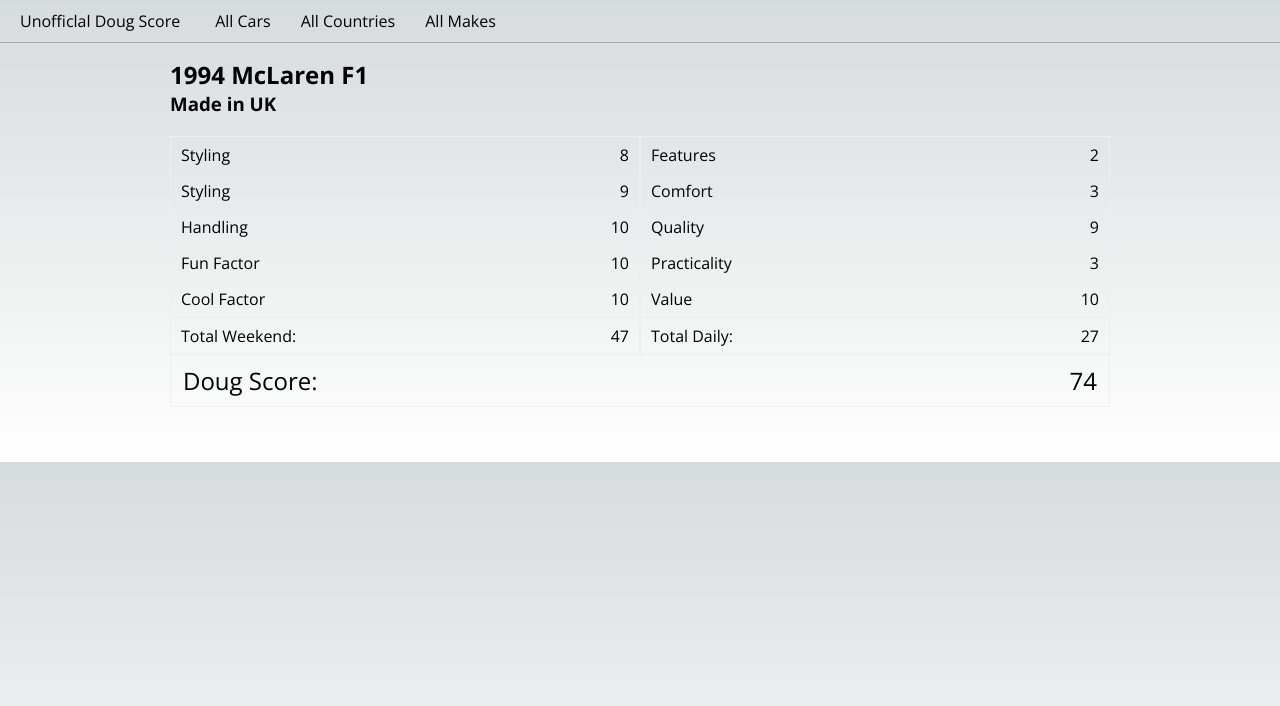
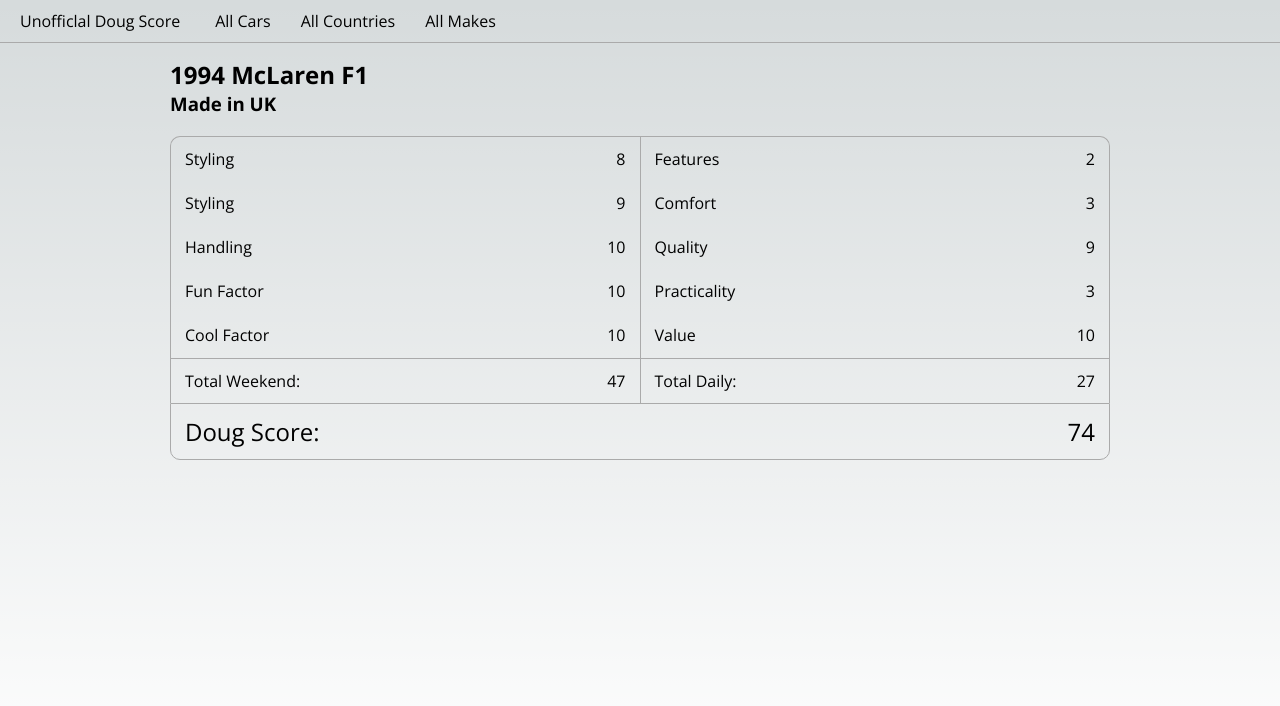
Before and after one commit to nbwoodward/dougscore, a Next.js app: page /1994/mclaren/f1 in a window 1280 px wide. Shown: the top 706 px of the page. Built offline with nearby package versions, Linux system fonts and the light colour scheme.

Commit message:
don't mess with tables. color scheme always light

```diff
--- a/components/car.tsx
+++ b/components/car.tsx
@@ -12,65 +12,65 @@
       </h2>
       <h3>Made in {car.vc}</h3>
       <div id="carData">
-        <table id="weekend">
-          <tr id="styling">
-            <td className="label">Styling</td>
-            <td className="value">{car.s}</td>{" "}
-          </tr>
-          <tr id="acceleration">
-            <td className="label">Styling</td>
-            <td className="value">{car.a}</td>
-          </tr>
-          <tr id="handling">
-            <td className="label">Handling</td>
-            <td className="value">{car.h}</td>
-          </tr>
-          <tr id="funfactor">
-            <td className="label">Fun Factor</td>
-            <td className="value">{car.ff}</td>
-          </tr>
-          <tr id="coolfactor">
-            <td className="label">Cool Factor</td>
-            <td className="value">{car.cf}</td>
-          </tr>
-          <tr id="totalWeekend">
-            <td className="label">Total Weekend:</td>
-            <td className="value">{car.tw}</td>
-          </tr>
-        </table>
-        <table id="daily">
-          <tr id="features">
-            <td className="label">Features</td>
-            <td className="value">{car.f}</td>
-          </tr>
-          <tr id="comfort">
-            <td className="label">Comfort</td>
-            <td className="value">{car.c}</td>
-          </tr>
-          <tr id="quality">
-            <td className="label">Quality</td>
-            <td className="value">{car.q}</td>
-          </tr>
-          <tr id="practicality">
-            <td className="label">Practicality</td>
-            <td className="value">{car.p}</td>
-          </tr>
-          <tr id="value">
-            <td className="label">Value</td>
-            <td className="value">{car.v}</td>
-          </tr>
-          <tr id="totalDaily">
-            <td className="label">Total Daily:</td>
-            <td className="value">{car.td}</td>
-          </tr>
-        </table>
+        <div className="table" id="weekend">
+          <div className="tableRow" id="styling">
+            <div className="label">Styling</div>
+            <div className="value">{car.s}</div>{" "}
+          </div>
+          <div className="tableRow" id="acceleration">
+            <div className="label">Styling</div>
+            <div className="value">{car.a}</div>
+          </div>
+          <div className="tableRow" id="handling">
+            <div className="label">Handling</div>
+            <div className="value">{car.h}</div>
+          </div>
+          <div className="tableRow" id="funfactor">
+            <div className="label">Fun Factor</div>
+            <div className="value">{car.ff}</div>
+          </div>
+          <div className="tableRow" id="coolfactor">
+            <div className="label">Cool Factor</div>
+            <div className="value">{car.cf}</div>
+          </div>
+          <div className="tableRow" id="totalWeekend">
+            <div className="label">Total Weekend:</div>
+            <div className="value">{car.tw}</div>
+          </div>
+        </div>
+        <div className="table" id="daily">
+          <div className="tableRow" id="features">
+            <div className="label">Features</div>
+            <div className="value">{car.f}</div>
+          </div>
+          <div className="tableRow" id="comfort">
+            <div className="label">Comfort</div>
+            <div className="value">{car.c}</div>
+          </div>
+          <div className="tableRow" id="quality">
+            <div className="label">Quality</div>
+            <div className="value">{car.q}</div>
+          </div>
+          <div className="tableRow" id="practicality">
+            <div className="label">Practicality</div>
+            <div className="value">{car.p}</div>
+          </div>
+          <div className="tableRow" id="value">
+            <div className="label">Value</div>
+            <div className="value">{car.v}</div>
+          </div>
+          <div className="tableRow" id="totalDaily">
+            <div className="label">Total Daily:</div>
+            <div className="value">{car.td}</div>
+          </div>
+        </div>
       </div>
-      <table id="dougScore">
-        <tr>
-          <td className="label">Doug Score:</td>
-          <td className="value">{car.ds}</td>
-        </tr>
-      </table>
+      <div className="table" id="dougScore">
+        <div className="tableRow">
+          <div className="label">Doug Score:</div>
+          <div className="value">{car.ds}</div>
+        </div>
+      </div>
     </div>
   );
 }
--- a/styles/globals.css
+++ b/styles/globals.css
@@ -40,39 +40,6 @@
   --card-border-rgb: 131, 134, 135;
 }
 
-@media (prefers-color-scheme: dark) {
-  :root {
-    --foreground-rgb: 255, 255, 255;
-    --background-start-rgb: 0, 0, 0;
-    --background-end-rgb: 0, 0, 0;
-
-    --primary-glow: radial-gradient(rgba(1, 65, 255, 0.4), rgba(1, 65, 255, 0));
-    --secondary-glow: linear-gradient(
-      to bottom right,
-      rgba(1, 65, 255, 0),
-      rgba(1, 65, 255, 0),
-      rgba(1, 65, 255, 0.3)
-    );
-
-    --tile-start-rgb: 2, 13, 46;
-    --tile-end-rgb: 2, 5, 19;
-    --tile-border: conic-gradient(
-      #ffffff80,
-      #ffffff40,
-      #ffffff30,
-      #ffffff20,
-      #ffffff10,
-      #ffffff10,
-      #ffffff80
-    );
-
-    --callout-rgb: 20, 20, 20;
-    --callout-border-rgb: 108, 108, 108;
-    --card-rgb: 100, 100, 100;
-    --card-border-rgb: 200, 200, 200;
-  }
-}
-
 * {
   box-sizing: border-box;
   padding: 0;
@@ -83,6 +50,7 @@
 body {
   max-width: 100vw;
   overflow-x: hidden;
+  min-height: 100vh;
 }
 
 body {
@@ -124,6 +92,12 @@
   display: none;
 }
 
+#mobileMenu .menuItem a {
+  display:block;
+  padding:5px 10px;
+  border-bottom:1px solid #aaa;
+}
+
 #bodyContainer {
   max-width:1000px;
   padding:0px 30px 40px 30px;
@@ -140,39 +114,62 @@
   width:100%;
   margin-top:20px;
 }
-#carData table {
+#carData .table {
   flex:1;
-  border: 1px solid #eee;
+  border: 1px solid #aaa;
   border-bottom:0;
   border-collapse: collapse;
 }
 
-#carData table tr{
-  padding:10px;
+.table .tableRow{
+  display:flex;
+  padding:4px;
+  justify-content: space-between;
 }
 
-td.value {
+.tableRow .value {
   text-align:right;
   padding:7px 10px;
 }
 
-td.label {
+.tableRow .label {
   padding:7px 10px;
 }
 #totalDaily, #totalWeekend {
   margin-top:1px;
-  border-top: 1px solid #eee;
+  border-top: 1px solid #aaa;
+}
+
+#carData #weekend {
+    border-top-left-radius: 10px;
+    border-right: 0;
+}
+
+#daily {
+    border-top-right-radius: 10px;
 }
 
 #dougScore {
   width:100%;
-  border: 1px solid #eee;
+  border: 1px solid #aaa;
   font-size: 150%;
+    border-bottom-left-radius: 10px;
+    border-bottom-right-radius: 10px;
 }
+
 
 @media screen and (max-width: 670px) {
   #carData {
     flex-direction: column;
+  }
+
+  #carData #weekend {
+      border-top-right-radius: 10px;
+      border-right: 1px solid #aaa;
+  }
+
+  #carData #daily {
+      border-top-right-radius: 0px;
   }
 
   #desktopMenu{
@@ -190,8 +187,6 @@
 
   #mobileMenu {
     display:block;
-    padding:10px;
-    border-bottom:1px solid #eee;
     margin-bottom: 15px;
   }
 
```
